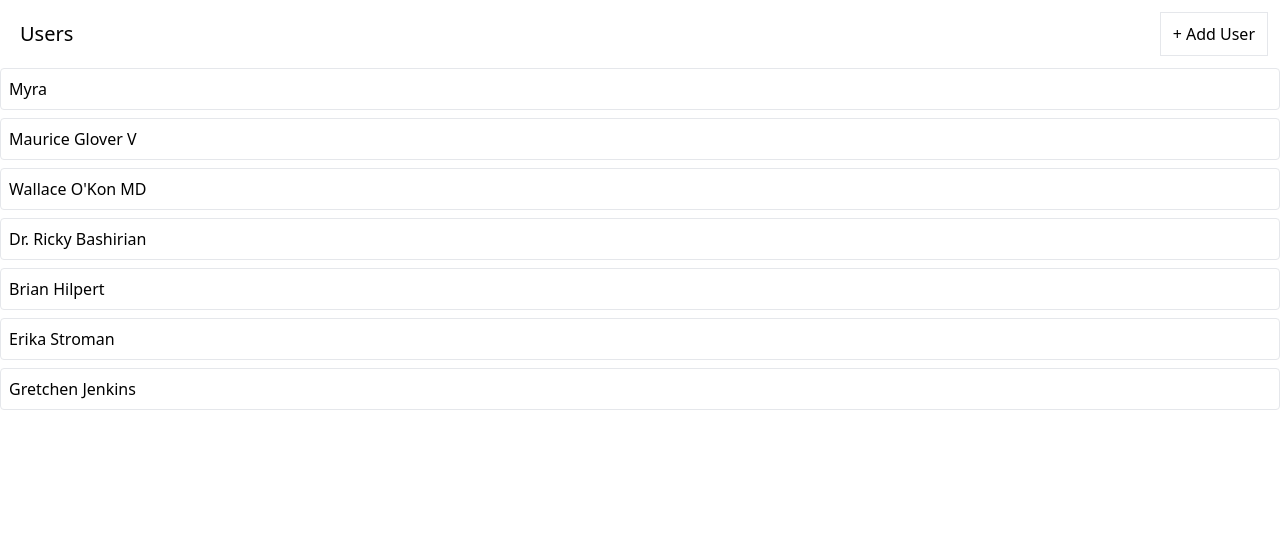
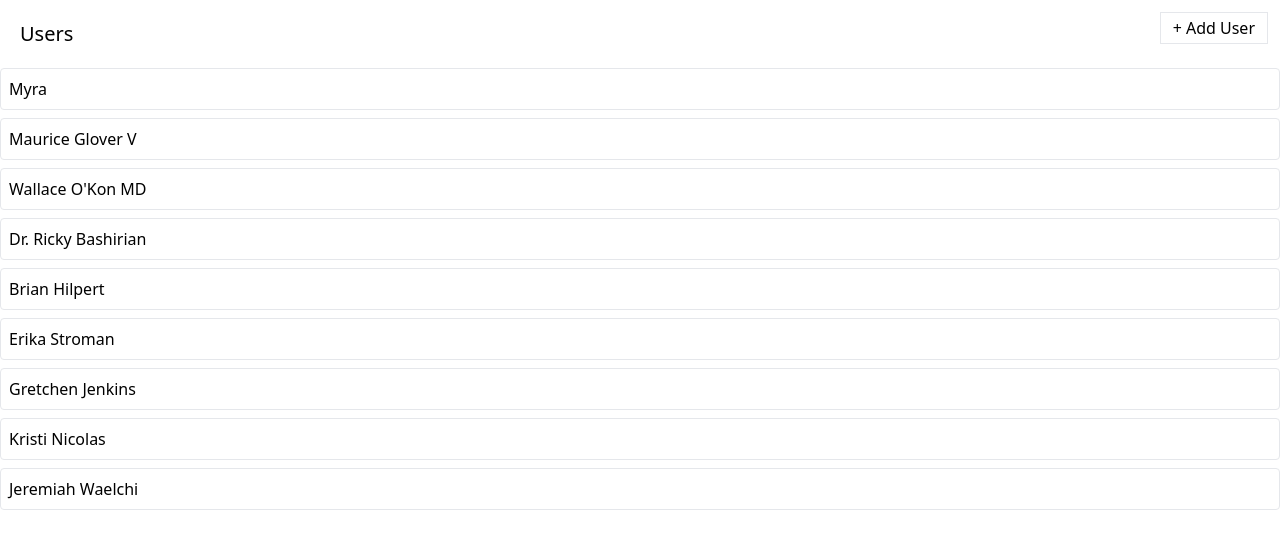
Before and after one commit to shivangi0109/media, a React (Create React App) app: page / in a window 1280 px wide. Shown: the top 548 px of the page. Built offline with nearby package versions, Linux system fonts and the light colour scheme; data requests are answered from the project's data file.

Commit message:
Creating a Fetch-Aware Button Component

```diff
--- a/db.json
+++ b/db.json
@@ -27,6 +27,14 @@
     {
       "id": "df60",
       "name": "Gretchen Jenkins"
+    },
+    {
+      "id": "543c",
+      "name": "Kristi Nicolas"
+    },
+    {
+      "id": "0150",
+      "name": "Jeremiah Waelchi"
     }
   ],
   "albums": [],
--- a/src/components/Button.js
+++ b/src/components/Button.js
@@ -1,4 +1,5 @@
 import className from 'classnames';
+import { GoSync } from 'react-icons/go';
 
 function Button({
   children,
@@ -9,12 +10,14 @@
   danger,
   outline,
   rounded,
+  loading,
   ...rest
 }) {
   const classes = className(
     rest.className,
-    'flex items-center px-3 py-1.5 border',
+    'flex items-center px-3 py-1.5 border h-8',
     {
+      'opacity-80': loading,
       'border-blue-500 bg-blue-500 text-white': primary,
       'border-gray-900 bg-gray-900 text-white': secondary,
       'border-green-500 bg-green-500 text-white': success,
@@ -31,8 +34,8 @@
   );
 
   return (
-    <button {...rest} className={classes}>
-      {children}
+    <button {...rest} disabled={loading} className={classes}>
+      {loading ? <GoSync className='animate-spin' /> : children}
     </button>
   );
 }
--- a/src/components/UsersList.js
+++ b/src/components/UsersList.js
@@ -42,11 +42,7 @@
     <div>
       <div className="flex flex-row justify-between m-3">
         <h1 className="m-2 text-xl">Users</h1>
-        {isCreatingUser ? (
-          'Creating User...'
-        ) : (
-          <Button onClick={handleUserAdd}>+ Add User</Button>
-        )}
+        <Button loading={isCreatingUser} onClick={handleUserAdd}>+ Add User</Button>
         {creatingUserError && 'Error creating user...'}
       </div>
       {renderedUsers}
```
